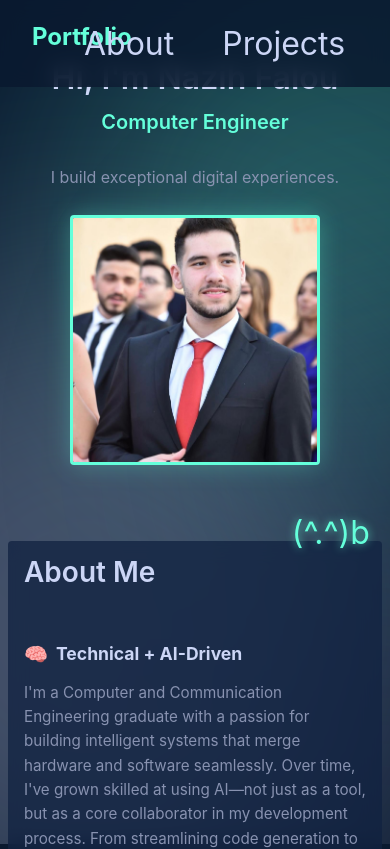
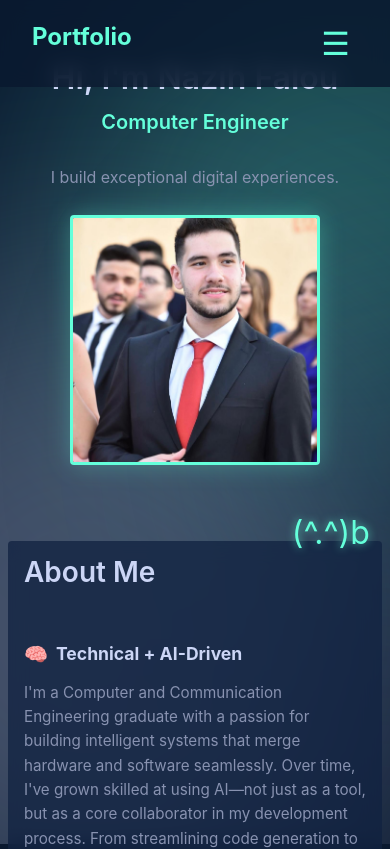
Before and after one commit to Nazz91939/Portfolio_classy, a React (Create React App) app: page / in a window 390 px wide. Shown: the top 849 px of the page. Built offline with nearby package versions, Linux system fonts and the light colour scheme.

Commit message:
fix: Adjust mobile menu font size to a balanced scale

```diff
--- a/src/components/Navbar.tsx
+++ b/src/components/Navbar.tsx
@@ -31,6 +31,10 @@ const Logo = styled(motion.a)`
 const NavLinks = styled.div`
   display: flex;
   gap: 2rem;
+
+  @media (max-width: 768px) {
+    display: none;
+  }
 `;
 
 const NavLink = styled(motion.a)`
@@ -53,14 +57,6 @@ const NavLink = styled(motion.a)`
   &:hover::after {
     width: 100%;
   }
-
-  cursor: pointer;
-  padding: 0.5rem;
-
-  @media (max-width: 768px) {
-    display: block;
-    font-size: 2rem;
-  }
 `;
 
 const MobileMenuButton = styled.button`
@@ -71,9 +67,11 @@ const MobileMenuButton = styled.button`
   font-size: 1.5rem;
   cursor: pointer;
   padding: 0.5rem;
+  z-index: 101;
 
   @media (max-width: 768px) {
     display: block;
+    font-size: 2rem;
   }
 `;
 
@@ -93,11 +91,12 @@ const MobileMenu = styled(motion.div)`
     flex-direction: column;
     align-items: center;
     justify-content: center;
-    gap: 2rem;
+    gap: 2.5rem;
 
     ${NavLink} {
-      font-size: 2rem;
+      font-size: 1.5rem;
       font-weight: 600;
+      padding: 0.5rem 1rem;
     }
   }
 `;
```
